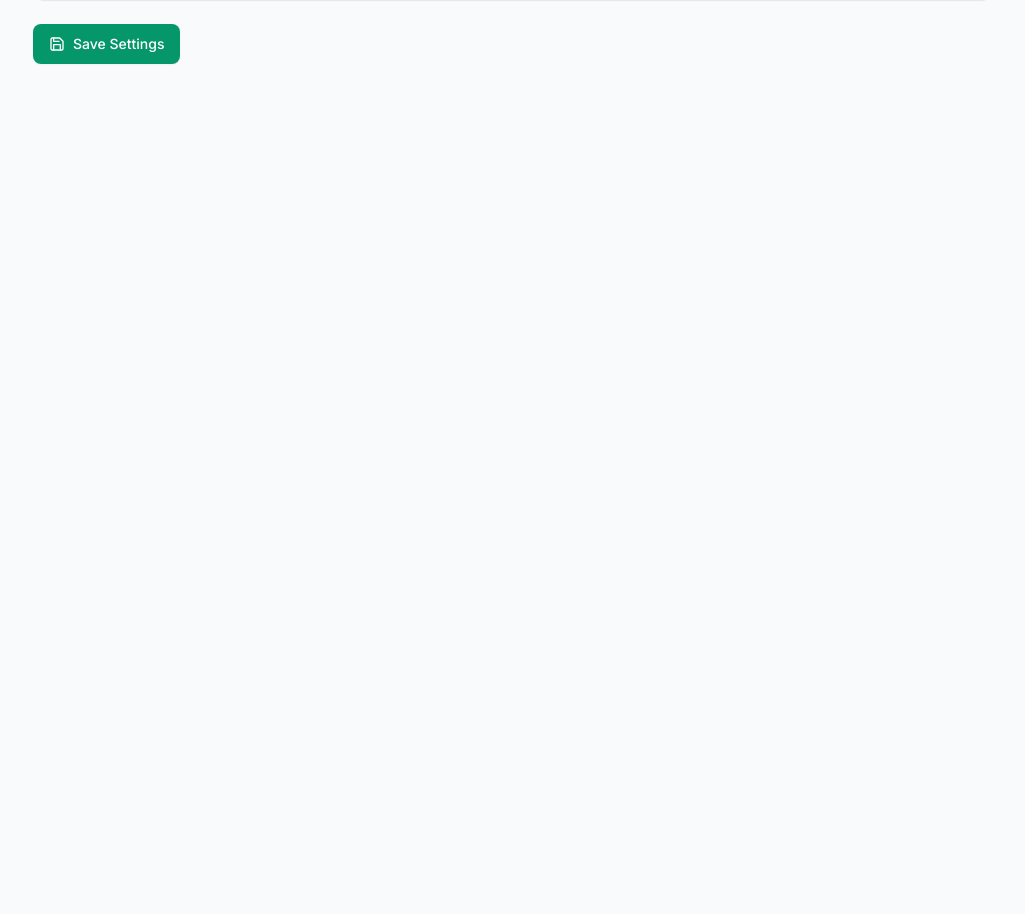
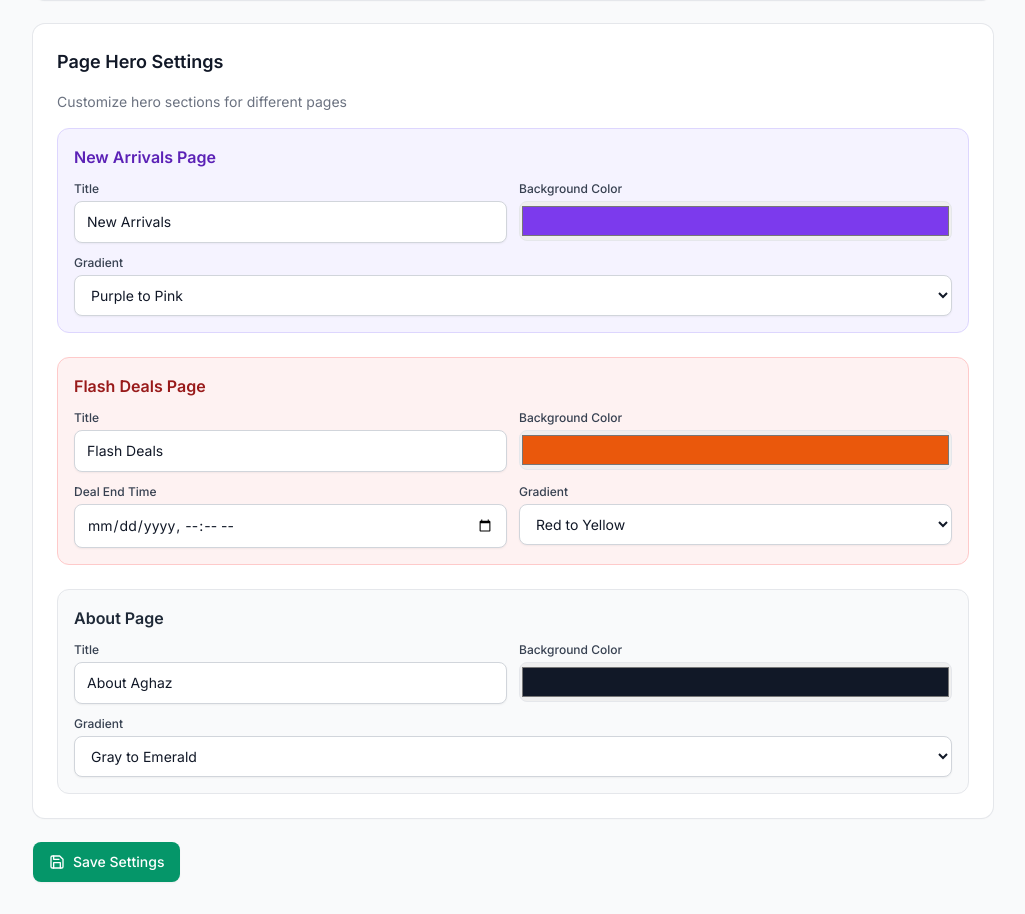
Before and after one commit to rafideveloper7/aghaz-admin, a Next.js app: page /settings in a window 1280 px wide. Shown: the part 2324-3238 px from the top of the page, without its empty margins (255-1280 px from the left). Before the commit the page ends 2420 px from the top, so only its background shows below. Built offline with nearby package versions, Linux system fonts and the light colour scheme; no server answers.

Commit message:
UI updates

```diff
--- a/src/app/(auth)/settings/page.tsx
+++ b/src/app/(auth)/settings/page.tsx
@@ -41,6 +41,9 @@ export default function SettingsPage() {
     reviewsEnabled: true,
     reviewsRequireApproval: true,
     paymentMethods: [createPaymentMethod({ code: 'cod', label: 'Cash on Delivery', type: 'cod', instructions: 'Pay when you receive your order.', sortOrder: 0 })],
+    newArrivalsHero: { title: 'New Arrivals', subtitle: 'Be the first to discover our latest collection', bgColor: '#7c3aed', bgGradient: 'from-violet-600 via-purple-600 to-fuchsia-600', image: '' },
+    dealsHero: { title: 'Flash Deals', subtitle: 'Grab these amazing deals before they are gone!', bgColor: '#ea580c', bgGradient: 'from-red-600 via-orange-500 to-yellow-500', image: '', timerEndTime: '' },
+    aboutHero: { title: 'About Aghaz', subtitle: 'Your trusted destination for premium smart gadgets', bgColor: '#111827', bgGradient: 'from-gray-900 via-gray-800 to-emerald-900', image: '' },
   });
 
    useEffect(() => {
@@ -60,6 +63,9 @@ export default function SettingsPage() {
          paymentMethods: settings.paymentMethods?.length
            ? settings.paymentMethods.map((method, index) => createPaymentMethod({ ...method, sortOrder: index }))
            : [createPaymentMethod({ code: 'cod', label: 'Cash on Delivery', type: 'cod', instructions: 'Pay when you receive your order.', sortOrder: 0 })],
+         newArrivalsHero: settings.newArrivalsHero || { title: 'New Arrivals', subtitle: 'Be the first to discover our latest collection', bgColor: '#7c3aed', bgGradient: 'from-violet-600 via-purple-600 to-fuchsia-600', image: '' },
+         dealsHero: settings.dealsHero || { title: 'Flash Deals', subtitle: 'Grab these amazing deals before they are gone!', bgColor: '#ea580c', bgGradient: 'from-red-600 via-orange-500 to-yellow-500', image: '', timerEndTime: '' },
+         aboutHero: settings.aboutHero || { title: 'About Aghaz', subtitle: 'Your trusted destination for premium smart gadgets', bgColor: '#111827', bgGradient: 'from-gray-900 via-gray-800 to-emerald-900', image: '' },
        });
      }
    }, [settings]);
@@ -464,6 +470,88 @@ export default function SettingsPage() {
         </div>
       </div>
 
+      {/* Page Hero Customizations */}
+      <div className="card p-4 sm:p-6">
+        <h2 className="text-lg font-semibold text-gray-900 mb-4">Page Hero Settings</h2>
+        <p className="text-sm text-gray-500 mb-4">Customize hero sections for different pages</p>
+
+        {/* New Arrivals Hero */}
+        <div className="mb-6 p-4 bg-violet-50 rounded-xl border border-violet-200">
+          <h3 className="font-semibold text-violet-800 mb-3">New Arrivals Page</h3>
+          <div className="grid grid-cols-1 sm:grid-cols-2 gap-3">
+            <div>
+              <label className="block text-xs font-medium text-gray-700 mb-1">Title</label>
+              <input value={form.newArrivalsHero?.title || ''} onChange={e => setForm(prev => ({ ...prev, newArrivalsHero: { ...prev.newArrivalsHero, title: e.target.value } }))} className="input-field" placeholder="New Arrivals" />
+            </div>
+            <div>
+              <label className="block text-xs font-medium text-gray-700 mb-1">Background Color</label>
+              <input type="color" value={form.newArrivalsHero?.bgColor || '#7c3aed'} onChange={e => setForm(prev => ({ ...prev, newArrivalsHero: { ...prev.newArrivalsHero, bgColor: e.target.value } }))} className="h-10 w-full rounded-lg border cursor-pointer" />
+            </div>
+            <div className="sm:col-span-2">
+              <label className="block text-xs font-medium text-gray-700 mb-1">Gradient</label>
+              <select value={form.newArrivalsHero?.bgGradient || 'from-violet-600 via-purple-600 to-fuchsia-600'} onChange={e => setForm(prev => ({ ...prev, newArrivalsHero: { ...prev.newArrivalsHero, bgGradient: e.target.value } }))} className="input-field">
+                <option value="from-violet-600 via-purple-600 to-fuchsia-600">Purple to Pink</option>
+                <option value="from-blue-600 via-cyan-500 to-teal-600">Blue to Teal</option>
+                <option value="from-emerald-600 via-green-500 to-lime-600">Green to Lime</option>
+                <option value="from-orange-600 via-red-500 to-pink-600">Orange to Pink</option>
+              </select>
+            </div>
+          </div>
+        </div>
+
+        {/* Deals Hero */}
+        <div className="mb-6 p-4 bg-red-50 rounded-xl border border-red-200">
+          <h3 className="font-semibold text-red-800 mb-3">Flash Deals Page</h3>
+          <div className="grid grid-cols-1 sm:grid-cols-2 gap-3">
+            <div>
+              <label className="block text-xs font-medium text-gray-700 mb-1">Title</label>
+              <input value={form.dealsHero?.title || ''} onChange={e => setForm(prev => ({ ...prev, dealsHero: { ...prev.dealsHero, title: e.target.value } }))} className="input-field" placeholder="Flash Deals" />
+            </div>
+            <div>
+              <label className="block text-xs font-medium text-gray-700 mb-1">Background Color</label>
+              <input type="color" value={form.dealsHero?.bgColor || '#ea580c'} onChange={e => setForm(prev => ({ ...prev, dealsHero: { ...prev.dealsHero, bgColor: e.target.value } }))} className="h-10 w-full rounded-lg border cursor-pointer" />
+            </div>
+            <div>
+              <label className="block text-xs font-medium text-gray-700 mb-1">Deal End Time</label>
+              <input type="datetime-local" value={form.dealsHero?.timerEndTime || ''} onChange={e => setForm(prev => ({ ...prev, dealsHero: { ...prev.dealsHero, timerEndTime: e.target.value } }))} className="input-field" />
+            </div>
+            <div>
+              <label className="block text-xs font-medium text-gray-700 mb-1">Gradient</label>
+              <select value={form.dealsHero?.bgGradient || 'from-red-600 via-orange-500 to-yellow-500'} onChange={e => setForm(prev => ({ ...prev, dealsHero: { ...prev.dealsHero, bgGradient: e.target.value } }))} className="input-field">
+                <option value="from-red-600 via-orange-500 to-yellow-500">Red to Yellow</option>
+                <option value="from-orange-600 via-red-500 to-pink-600">Orange to Pink</option>
+                <option value="from-rose-600 via-pink-500 to-purple-600">Rose to Purple</option>
+                <option value="from-amber-600 via-orange-500 to-yellow-400">Amber to Yellow</option>
+              </select>
+            </div>
+          </div>
+        </div>
+
+        {/* About Hero */}
+        <div className="p-4 bg-gray-50 rounded-xl border border-gray-200">
+          <h3 className="font-semibold text-gray-800 mb-3">About Page</h3>
+          <div className="grid grid-cols-1 sm:grid-cols-2 gap-3">
+            <div>
+              <label className="block text-xs font-medium text-gray-700 mb-1">Title</label>
+              <input value={form.aboutHero?.title || ''} onChange={e => setForm(prev => ({ ...prev, aboutHero: { ...prev.aboutHero, title: e.target.value } }))} className="input-field" placeholder="About Aghaz" />
+            </div>
+            <div>
+              <label className="block text-xs font-medium text-gray-700 mb-1">Background Color</label>
+              <input type="color" value={form.aboutHero?.bgColor || '#111827'} onChange={e => setForm(prev => ({ ...prev, aboutHero: { ...prev.aboutHero, bgColor: e.target.value } }))} className="h-10 w-full rounded-lg border cursor-pointer" />
+            </div>
+            <div className="sm:col-span-2">
+              <label className="block text-xs font-medium text-gray-700 mb-1">Gradient</label>
+              <select value={form.aboutHero?.bgGradient || 'from-gray-900 via-gray-800 to-emerald-900'} onChange={e => setForm(prev => ({ ...prev, aboutHero: { ...prev.aboutHero, bgGradient: e.target.value } }))} className="input-field">
+                <option value="from-gray-900 via-gray-800 to-emerald-900">Gray to Emerald</option>
+                <option value="from-gray-900 via-slate-800 to-blue-900">Gray to Blue</option>
+                <option value="from-slate-900 via-gray-900 to-zinc-900">Slate to Zinc</option>
+                <option value="from-zinc-900 via-neutral-900 to-stone-900">Zinc to Stone</option>
+              </select>
+            </div>
+          </div>
+        </div>
+      </div>
+
       <button onClick={handleSave} disabled={updateMutation.isPending} className="btn-primary w-full sm:w-auto">
         <FiSave className="mr-2 h-4 w-4" />
         {updateMutation.isPending ? 'Saving...' : 'Save Settings'}
```
Also changed, not shown: src/types/index.ts (+12 -0 lines).
